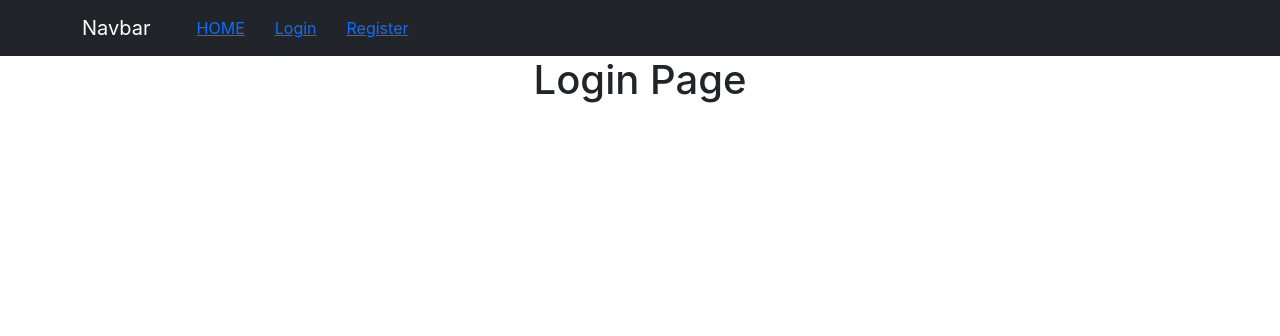
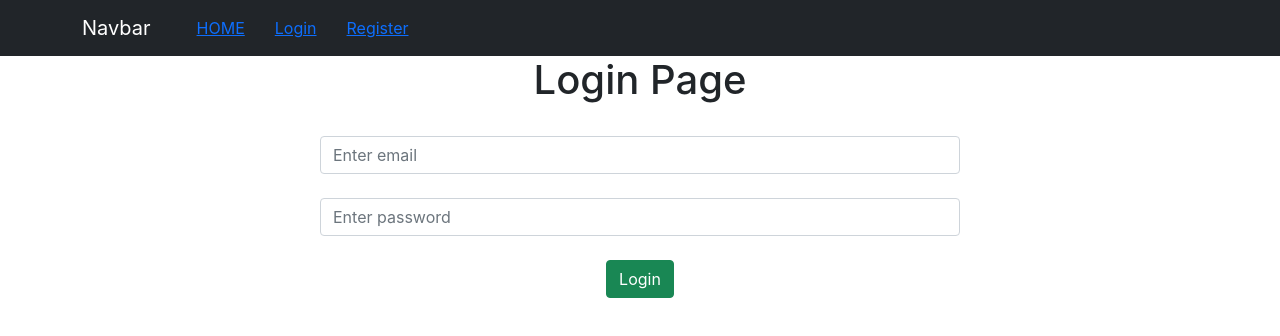
Before and after one commit to SanjuDeveloper/React-E-commerce, a React (Create React App) app: page /login in a window 1280 px wide. Shown: the top 336 px of the page. Built offline with nearby package versions, Linux system fonts and the light colour scheme.

Commit message:
Implement Login api

```diff
--- a/src/Login.js
+++ b/src/Login.js
@@ -4,16 +4,51 @@ import Header from './Header';
 function Login()
 {
 	const navigate=useNavigate();
+	const [email,setEmail]=useState("");
+	const [password,setPassword]=useState("");
+
 	useEffect(()=>{
 		if(localStorage.getItem('user-info')){
 			navigate('/add')
 		}
 	},[])
+
+
+	async function login()
+	{
+		console.warn("data",email,password);
+		let userInfo = {email,password};
+		let result = await fetch('http://localhost:8000/api/login',{
+			method:"post",
+			headers:{
+				"content-type":"application/json",
+				"Accept":"Application/JSON"
+			},
+			body:JSON.stringify(userInfo)
+		});
+		result=await result.json();
+		//console.warn(result);
+		localStorage.setItem("user-info",JSON.stringify(result));
+		navigate('/add');
+
+
+	}
 	return(
 
 		<>
 			<Header />
+			<div className="col-sm-6 offset-sm-3">
+
 			<h1>Login Page</h1>
+			<br />
+			<input type="text" onChange={(e)=>setEmail(e.target.value)} placeholder="Enter email" className="form-control"></input>
+			<br />
+			<input type="text" onChange={(e)=>setPassword(e.target.value) }  placeholder="Enter password" className="form-control"></input>
+			<br />
+
+			<button onClick={login} class="btn btn-success">Login</button>
+
+			</div>
 		</>
 	)
 }
```
